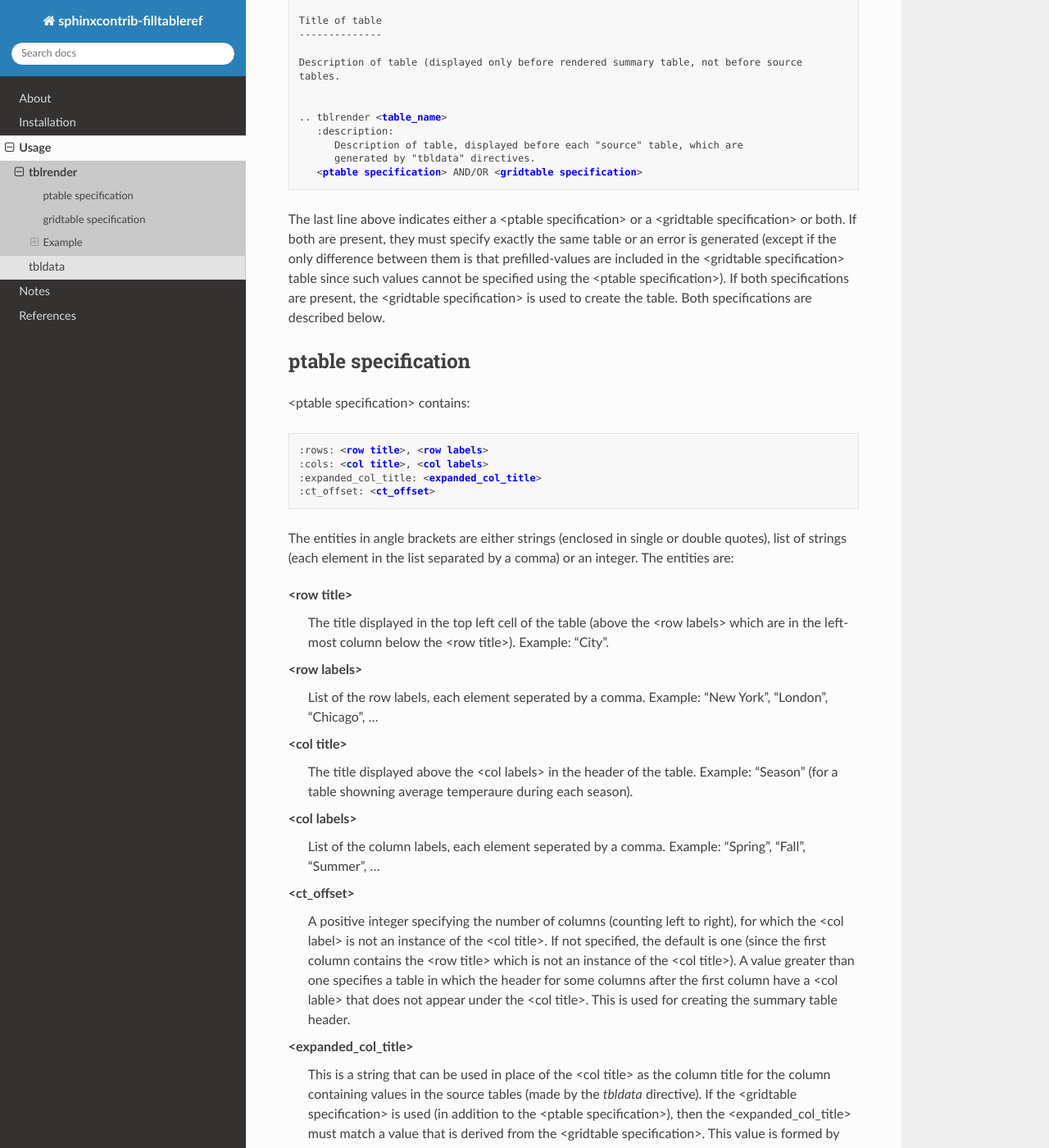
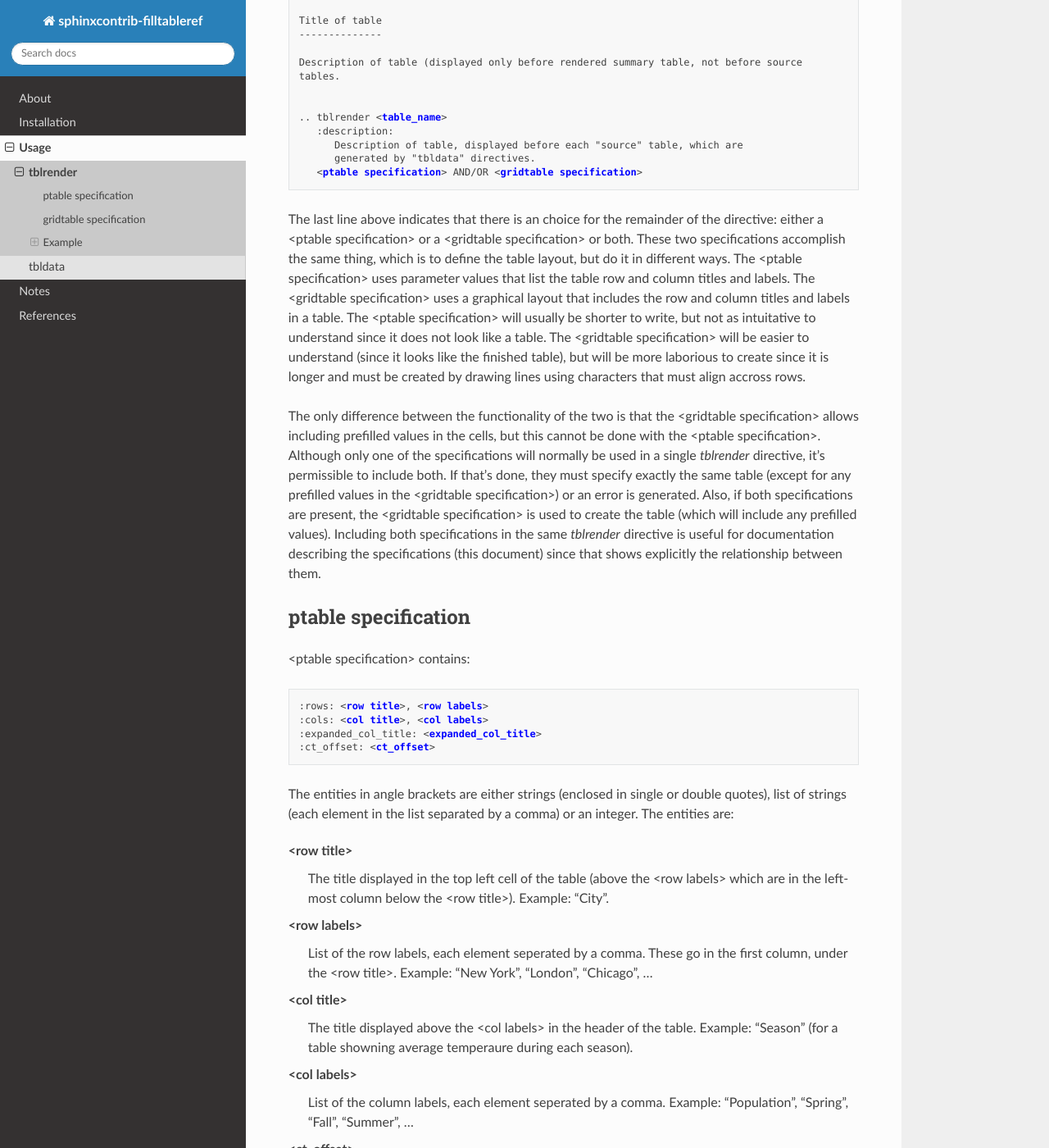
Before and after one commit to jeffteeters/sphinxcontrib-filltableref, a Sphinx documentation site: the page built from docs/source/tblrender.rst, in a window 1280 px wide and 1400 px high, scrolled down 262 px. Shown: the whole window at 82% size. Built offline with Sphinx 7.4.7 and the Read the Docs theme 2.0.0, drawn with Linux system fonts in a browser that asks for light colours; cross-references to code outside the pages are shown as plain code; some of the changed text lies outside the part shown.

Commit message:
add examples with city table

```diff
--- a/docs/source/index.rst
+++ b/docs/source/index.rst
@@ -1,5 +1,5 @@
-Add link to PDF and Notes to citations generated Sphinx-bibtex extension
-========================================================================
+Fill tables with values that are linked to references
+=====================================================
 
 .. toctree::
    about
--- a/docs/source/tblrender.rst
+++ b/docs/source/tblrender.rst
@@ -1,3 +1,5 @@
+.. _tblrender:
+
 tblrender
 =========
 
@@ -23,12 +25,27 @@
       <ptable specification> AND/OR <gridtable specification>
 
 
-The last line above indicates either a <ptable specification> or a <gridtable specification> or
-both.  If both are present, they must specify exactly the same table or an error is generated
-(except if the only difference between them is that prefilled-values are included in the
-<gridtable specification> table since such values cannot be specified using the
-<ptable specification>).  If both specifications are present, the <gridtable specification> is
-used to create the table.  Both specifications are described below.
+The last line above indicates that there is an choice for the remainder of the directive:
+either a <ptable specification> or a <gridtable specification> or both.  These two specifications
+accomplish the same thing, which is to define the table layout, but do it in
+different ways.  The <ptable specification> uses parameter values that list the table row and
+column titles and labels.  The <gridtable specification> uses a graphical layout that includes
+the row and column titles and labels in a table.  The <ptable specification> will usually
+be shorter to write, but not as intuitative to understand since it does not look like a table.
+The <gridtable specification> will be easier to understand (since it looks like the finished table),
+but will be more laborious to create since it is longer and must be created by drawing lines using
+characters that must align accross rows.
+
+The only difference between the functionality of the two is that the
+<gridtable specification> allows including prefilled values in the cells, but this cannot be
+done with the <ptable specification>.  Although only one of the specifications will normally be
+used in a single *tblrender* directive, it's permissible to include both.  If that's done, they
+must specify exactly the same table (except for any prefilled values in the <gridtable specification>)
+or an error is generated.  Also, if both specifications are present, the <gridtable specification>
+is used to create the table (which will include any prefilled values).  Including
+both specifications in the same *tblrender* directive is useful for documentation describing
+the specifications (this document) since that shows explicitly the relationship between them.
+
 
 
 ptable specification
@@ -52,30 +69,52 @@
    column below the <row title>).  Example: "City".
 
 <row labels>
-   List of the row labels, each element seperated by a comma.  Example: "New York", "London", "Chicago", ...
+   List of the row labels, each element seperated by a comma.  These go in the first column, under the <row title>.
+   Example: "New York", "London", "Chicago", ...
 
 <col title>
    The title displayed above the <col labels> in the header of the table.  Example: "Season" (for a
    table showning average temperaure during each season).
 
 <col labels>
-   List of the column labels, each element seperated by a comma.  Example: "Spring", "Fall", "Summer", ...
+   List of the column labels, each element seperated by a comma.  Example: "Population", "Spring", "Fall", "Summer", ...
 
 <ct_offset>
    A positive integer specifying the number of columns (counting left to right), for which the <col label> is
    not an instance of the <col title>.  If not specified, the default is one (since the first column contains
-   the <row title> which is not an instance of the <col title>).  A value greater
+   the <row title>, which is not an instance of the <col title>).  A value greater
    than one specifies a table in which the header for some columns after the first column have a <col lable>
    that does not appear under the <col title>.  This is used for creating the summary table header.
 
+   For example, with the previous example values, <ct_offset> would be 2, to indicate that the "Population"
+   column label is not an instance of the <col title> ("Season"), and thus "Population" should not be under
+   "Season" in the table header.  e.g., the header (and table) would look like:
+
+   .. code-block:: rst
+
+      +----------+------------+-----------------------------------+
+      |          |            |  Season                           |
+      |          |            +--------+--------+--------+--------+
+      | City     | Population | Fall   | Winter | Spring | Summer |
+      +==========+============+========+========+========+========+
+      | New York |            |        |        |        |        |
+      +----------+------------+--------+--------+--------+--------+
+      | London   |            |        |        |        |        |
+      +----------+------------+--------+--------+--------+--------+
+      | Chicago  |            |        |        |        |        |
+      +----------+------------+--------+--------+--------+--------+
+
 <expanded_col_title>
    This is a string that can be used in place of the <col title> as the column title for the column containing
-   values in the source tables (made by the *tbldata* directive).  If the <gridtable specification> is used
+   values in the source tables (made by the :ref:`tbldata` directive).  If the <gridtable specification> is used
    (in addition to the <ptable specification>), then the <expanded_col_title> must match a value that is
    derived from the <gridtable specification>.  This value is formed by first parsing the gridtable to obtain
    the <col title>, <col labels> and <ct_offset>; then combining the first <ct_offset> <column labels> and
    the <col title> separated by " or ".  In other words, what is specified explicitly using the <ptable specification>
    must match the layout given in the <gridtable specification> if both are present.
+
+   Using the values in the above examples, if derived from a <gridtable specification>, <expanded_col_title>
+   would be "Population or Season"
 
 
 An example is below:
@@ -169,7 +208,7 @@
 
 It is rendered as shown below.  The values for some of the cells followed by links to the source
 of the value are fill-in during the rendering process.  These values are specified in the "source"
-table using the *tbldata* directive which is described and shown on the :ref:`tbldata` page.
+table using the :ref:`tbldata` directive.
 
 .. _table_loebner_fig2a:
 
```
Also changed, not shown: docs/source/about.rst (+5 -5 lines), docs/source/usage.rst (+4 -3 lines).
